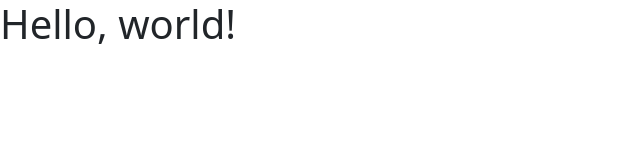
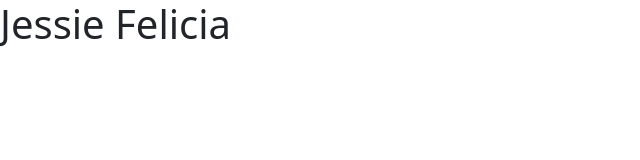
Before and after one commit to JessieFelicia78/JessieFelicia78.github.io, a plain HTML site: page index.html in a window 1280 px wide. Shown: the whole page, without its empty margins (0-640 px from the left). Drawn offline with nearby package versions, Linux system fonts and the light colour scheme.

Commit message:
index.html

```diff
--- a/index.html
+++ b/index.html
@@ -11,7 +11,7 @@
     <title>Jessie Felicia</title>
   </head>
   <body>
-    <h1>Hello, world!</h1>
+    <h1>Jessie Felicia</h1>
 
     <!-- Optional JavaScript; choose one of the two! -->
 
```
